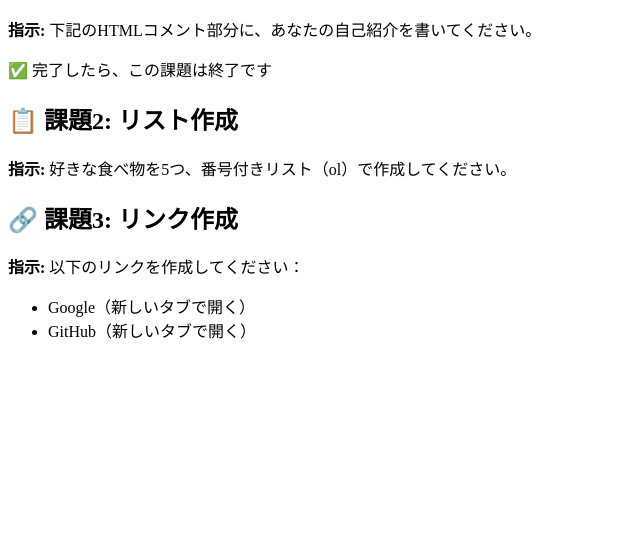
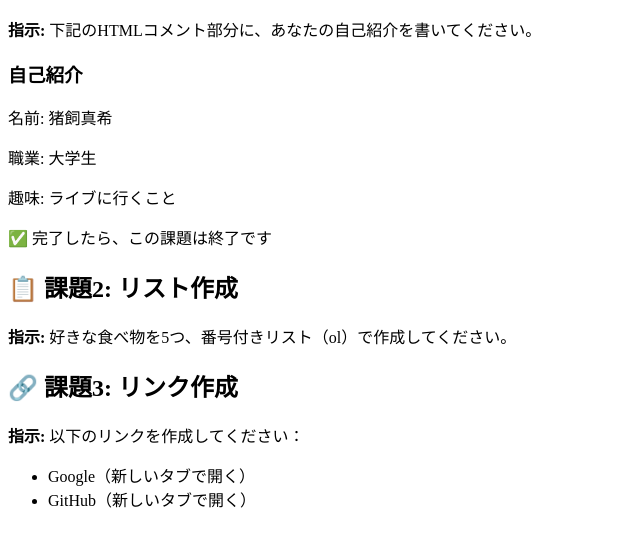
Before and after one commit to omu-aaa24125/OMU-AAA24125.github.io, a plain HTML site: page index.html in a window 1280 px wide. Shown: the part 127-674 px from the top of the page, without its empty margins (0-640 px from the left). Drawn offline with Linux system fonts and the light colour scheme.

Commit message:
Update index.html

```diff
--- a/index.html
+++ b/index.html
@@ -10,13 +10,10 @@
     <div>
         <h2>📝 課題1: 自己紹介セクション作成</h2>
         <p><strong>指示:</strong> 下記のHTMLコメント部分に、あなたの自己紹介を書いてください。</p>
-        <!-- ここに自己紹介のHTMLを書いてください
-        例:
         <h3>自己紹介</h3>
-        <p>名前: 山田太郎</p>
+        <p>名前: 猪飼真希</p>
         <p>職業: 大学生</p>
-        <p>趣味: プログラミング、読書</p>
-        -->
+        <p>趣味: ライブに行くこと</p>
         <p>✅ 完了したら、この課題は終了です</p>
     </div>
     <div>
```
